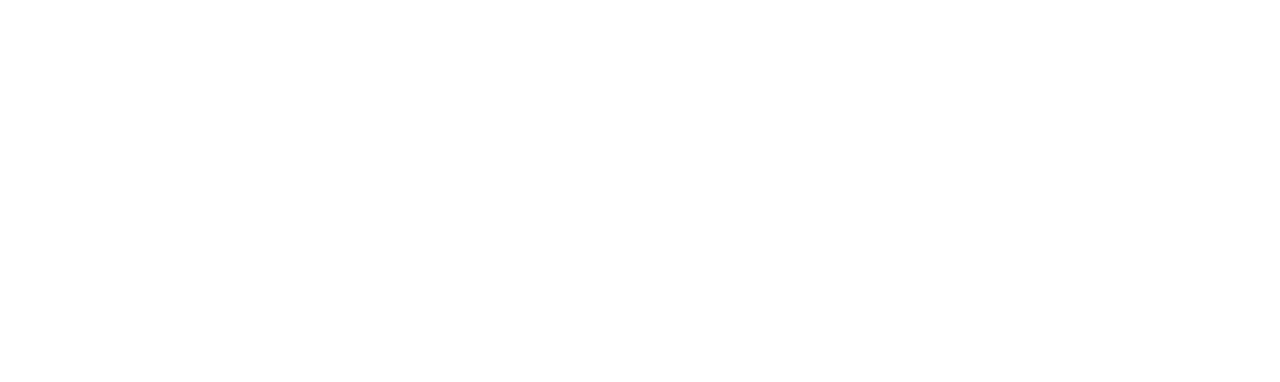
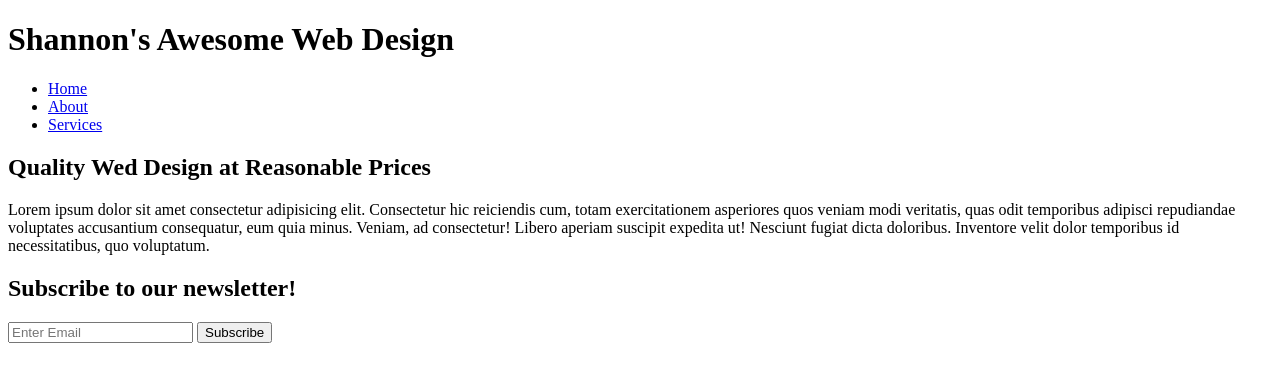
Before and after one commit to shannonehiccups/FullWebPage, a plain HTML site: page index.html in a window 1280 px wide. Drawn offline with Linux system fonts and the light colour scheme.

Commit message:
added header, showcase, and newsletter sections to HTML

```diff
--- a/index.html
+++ b/index.html
@@ -11,6 +11,36 @@
     <title>Shannon's Wed Design</title>
 </head>
 <body>
+    <header>
+        <div class="container">
+            <div id="branding">
+                <h1><span class="highlight">Shannon's</span> Awesome Web Design</h1>
+            </div>
+            <nav>
+                <ul>
+                    <li id="current"><a href="#home">Home</a></li>
+                    <li><a href="#about">About</a></li>
+                    <li><a href="#services">Services</a></li>
+                </ul>
+            </nav>
+        </div>
+    </header>
+    <section id="showcase">
+        <div class="container">
+            <h1>Quality Wed Design at Reasonable Prices</h1>
+            <p>Lorem ipsum dolor sit amet consectetur adipisicing elit. Consectetur hic reiciendis cum, totam exercitationem asperiores quos veniam modi veritatis, quas odit temporibus adipisci repudiandae voluptates accusantium consequatur, eum quia minus. Veniam, ad consectetur! Libero aperiam suscipit expedita ut! Nesciunt fugiat dicta doloribus. Inventore velit dolor temporibus id necessitatibus, quo voluptatum.</p>
+        </div>
+    </section>
 
+    <!-- Newsletter section -->
+    <section id="newsletter">
+        <div class="container">
+            <h1>Subscribe to our newsletter!</h1>
+            <form>
+                <input type="email" placeholder="Enter Email" title="subscribe">
+                <button class="btn-1">Subscribe</button>
+            </form>
+        </div>
+    </section>
 </body>
 </html>
```
